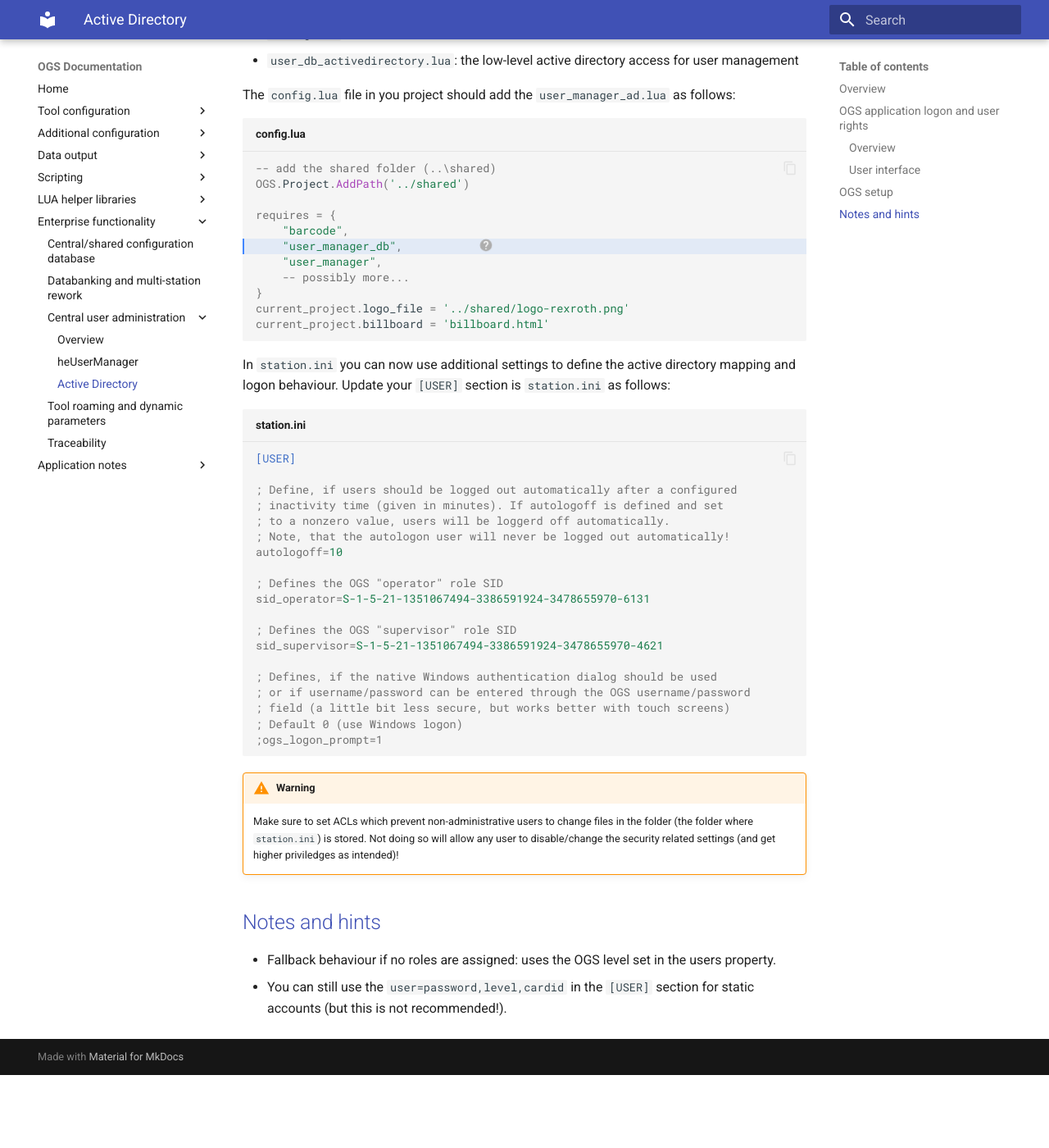
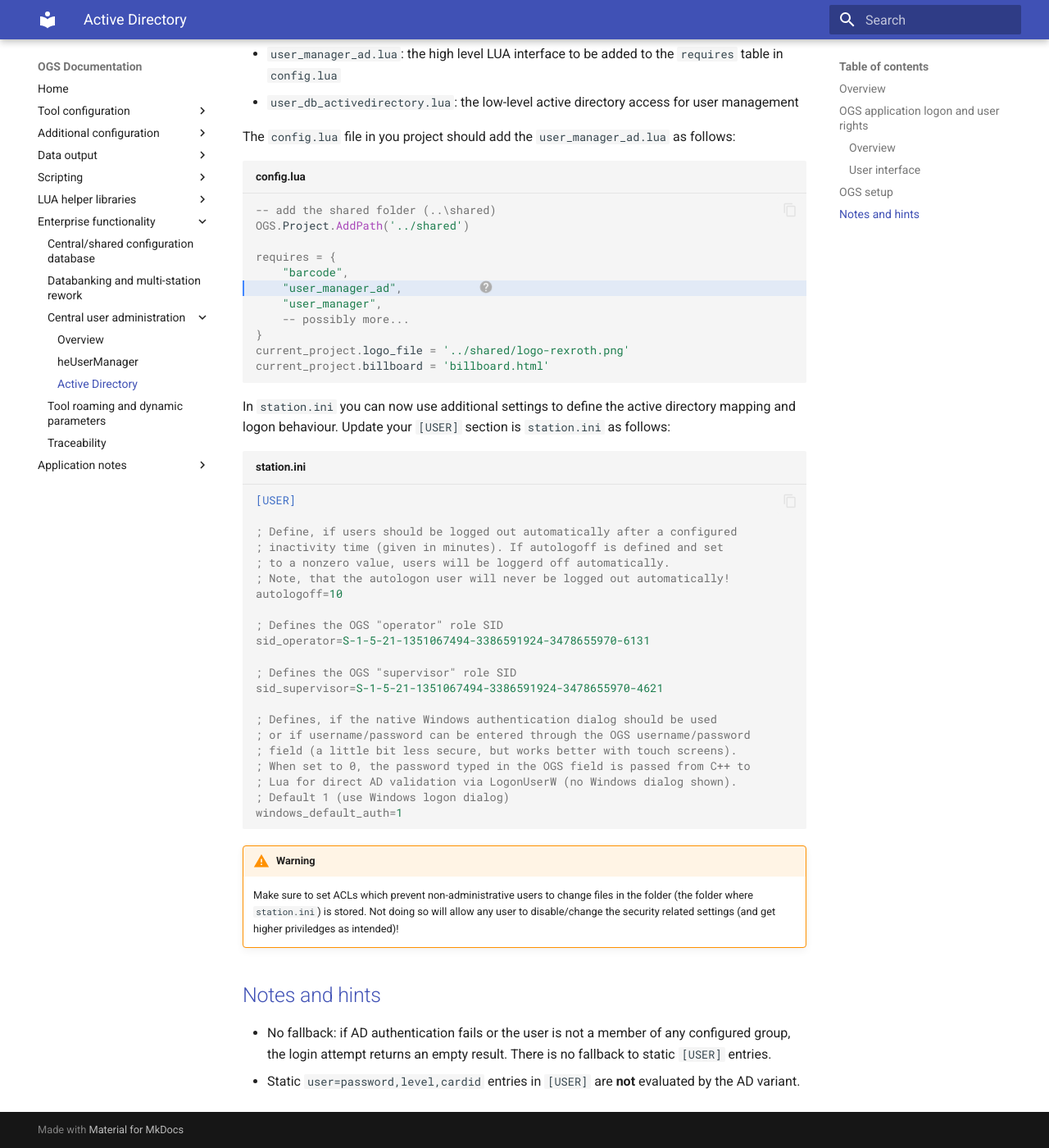
Before and after one commit to haller-erne/ogs, an MkDocs documentation site: the page built from docs/appnotes/userdb-activedirectory.md, in a window 1280 px wide and 1400 px high, scrolled down 1160 px. Shown: the whole window at 82% size. Built offline with MkDocs 1.6.1 and Material for MkDocs 9.7.7, drawn with Linux system fonts in a browser that asks for light colours; before the commit the page ends 2471 px from its top, so only the background shows below that; some of the changed text lies outside the part shown.

Commit message:
Update Active Directory authentication documentation for clarity and accuracy
Co-authored-by: Copilot <copilot@github.com>

````diff
--- a/docs/appnotes/userdb-activedirectory.md
+++ b/docs/appnotes/userdb-activedirectory.md
@@ -12,7 +12,7 @@ The OGS active directory authentication actually consists of two main areas:
 ### Overview
 
 - default implementation uses two AD-security groups to map "operator" and "supervisor" application roles. This is defined in station.ini (supervisor_sid=, operator_sid=)
-- when starting OGS, the currently logged on user is checked having one of the two roles and gets rights assigned accordingly
+- when starting OGS, the currently logged-on process user is automatically logged in once if they belong to one of the configured AD groups (SSO auto-login at startup)
 - rights:
     * supervisor has all rights
     * operator has limited rights as defined in the `user_rights` global LUA table (as with [standard authentication](./userdb.md))
@@ -20,8 +20,8 @@ The OGS active directory authentication actually consists of two main areas:
 
 ### User interface
 
-- uses the standard windows credentials dialog
-- for domain users, UPN format is used (email@domain)
+- uses the standard windows credentials dialog (when `windows_default_auth=1`) or the OGS username/password field (when `windows_default_auth=0`)
+- accepted username formats: UPN (`user@domain`) or plain username; `DOMAIN\user` format is **not** supported
 
 
 ## OGS setup
@@ -39,7 +39,7 @@ OGS.Project.AddPath('../shared')
 
 requires = {
 	"barcode",
-	"user_manager_db",           -- (1)!
+	"user_manager_ad",           -- (1)!
 	"user_manager",
     -- possibly more...
 }
@@ -68,9 +68,11 @@ sid_supervisor=S-1-5-21-1351067494-3386591924-3478655970-4621
 
 ; Defines, if the native Windows authentication dialog should be used
 ; or if username/password can be entered through the OGS username/password
-; field (a little bit less secure, but works better with touch screens)
-; Default 0 (use Windows logon)
-;ogs_logon_prompt=1
+; field (a little bit less secure, but works better with touch screens).
+; When set to 0, the password typed in the OGS field is passed from C++ to
+; Lua for direct AD validation via LogonUserW (no Windows dialog shown).
+; Default 1 (use Windows logon dialog)
+windows_default_auth=1
 
 ```
 
@@ -82,5 +84,5 @@ sid_supervisor=S-1-5-21-1351067494-3386591924-3478655970-4621
 
 ## Notes and hints
 
-- Fallback behaviour if no roles are assigned: uses the OGS level set in the users property.
-- You can still use the `user=password,level,cardid` in the `[USER]` section for static accounts (but this is not recommended!).
+- No fallback: if AD authentication fails or the user is not a member of any configured group, the login attempt returns an empty result. There is no fallback to static `[USER]` entries.
+- Static `user=password,level,cardid` entries in `[USER]` are **not** evaluated by the AD variant.
````
